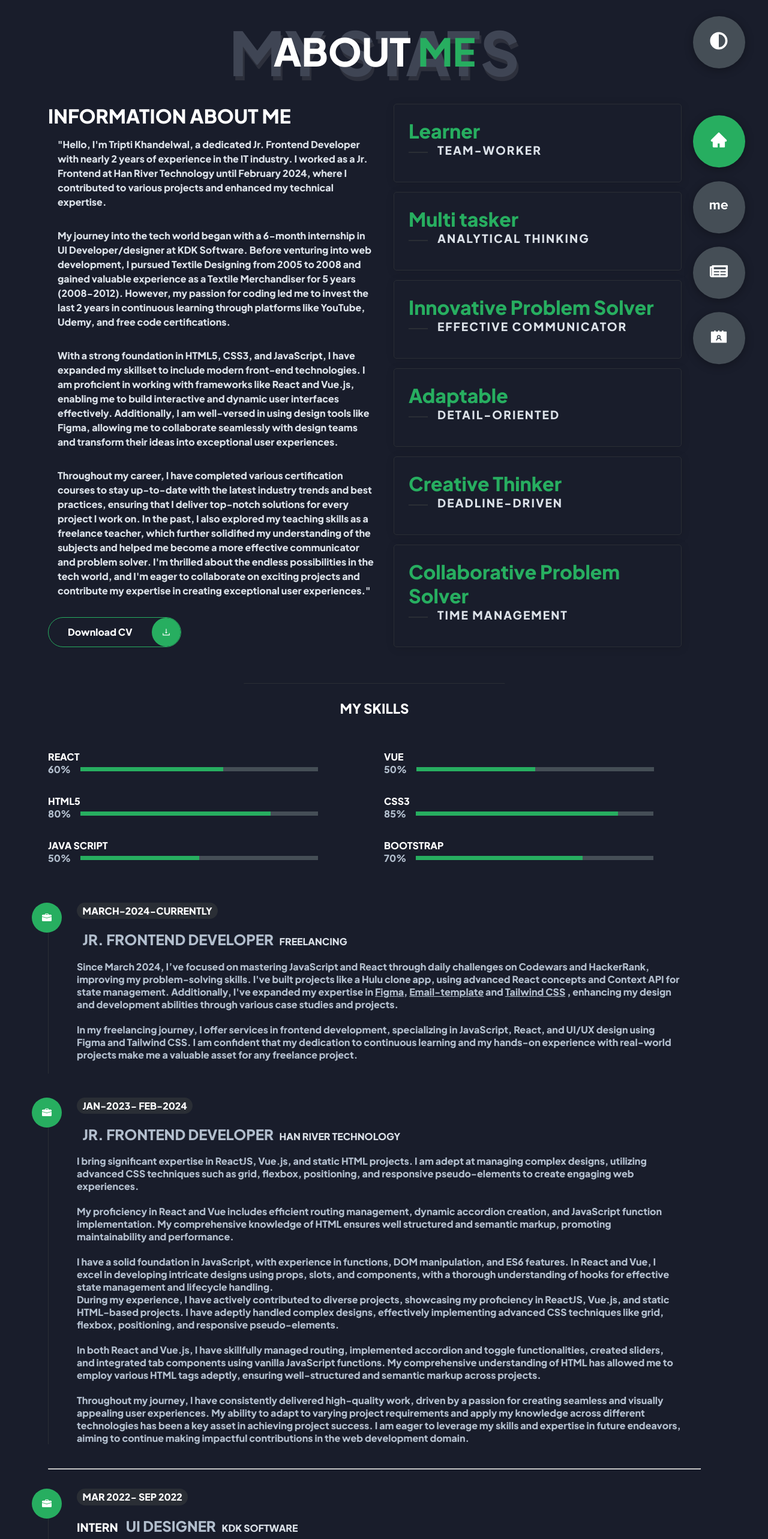
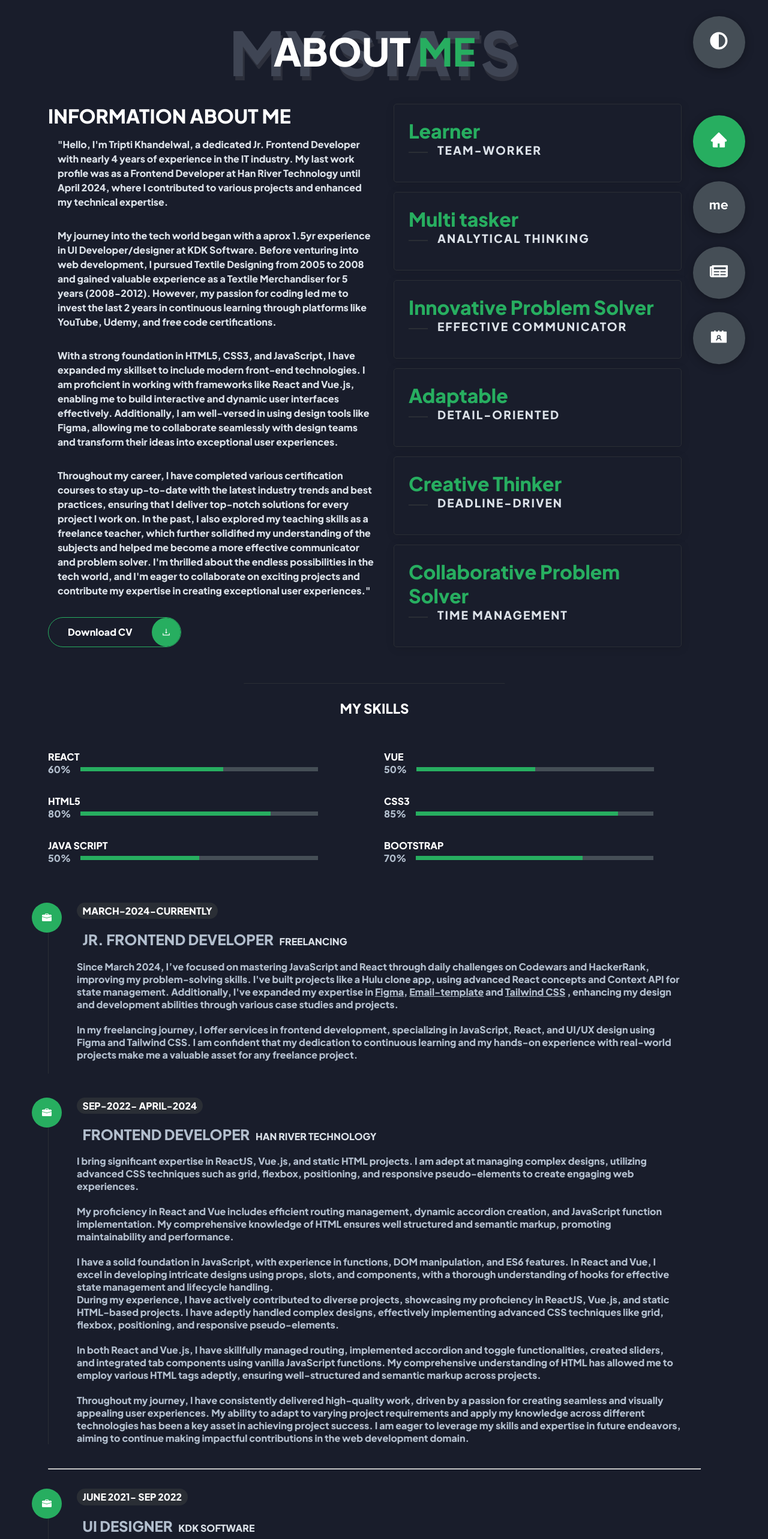
Before and after one commit to Tripti2016/tripti-Portfolio, a Next.js app: page /about in a window 1280 px wide. Shown: the top 2566 px of the page at 60% size. Built offline with nearby package versions, Linux system fonts and the light colour scheme.

Commit message:
Update page.jsx

```diff
--- a/src/app/about/page.jsx
+++ b/src/app/about/page.jsx
@@ -14,10 +14,10 @@ const page = () => {
         <div className="about-container">
           <div className="left-about">
             <h4>Information About Me</h4>
-            <p>"Hello, I'm Tripti Khandelwal, a dedicated Jr. Frontend Developer with nearly 2 years of experience in the IT industry. I worked as a Jr. Frontend at Han River Technology until February 2024, where I contributed to various projects and enhanced my technical expertise.</p>
+            <p>"Hello, I'm Tripti Khandelwal, a dedicated Jr. Frontend Developer with nearly 4 years of experience in the IT industry. My last work profile was as a Frontend Developer at Han River Technology until April 2024, where I contributed to various projects and enhanced my technical expertise.</p>
 
             <p>
-              My journey into the tech world began with a 6-month internship in
+              My journey into the tech world began with a aprox 1.5yr experience in
               UI Developer/designer at KDK Software. Before venturing into web
               development, I pursued Textile Designing from 2005 to 2008 and
               gained valuable experience as a Textile Merchandiser for 5 years
@@ -207,9 +207,9 @@ const page = () => {
               </div>
               <div className="tl-details">
                 <div className="tl-details-top">
-                  <p className="tl-duration">Jan-2023- feb-2024</p>
+                  <p className="tl-duration">Sep-2022- April-2024</p>
                   <p>
-                    <span className="ui">Jr. Frontend developer</span>
+                    <span className="ui"> Frontend developer</span>
                     <span>Han river technology</span>
                   </p>
                 </div>
@@ -269,10 +269,10 @@ const page = () => {
               </div>
               <div className="tl-details">
                 <div className="tl-details-top">
-                  <p className="tl-duration">Mar 2022- Sep 2022</p>
+                  <p className="tl-duration">June 2021- Sep 2022</p>
                   <p>
                     {" "}
-                    Intern <span className="ui">UI Designer</span>
+                   <span className="ui">UI Designer</span>
                     <span>KDK Software</span>
                   </p>
                 </div>
```
